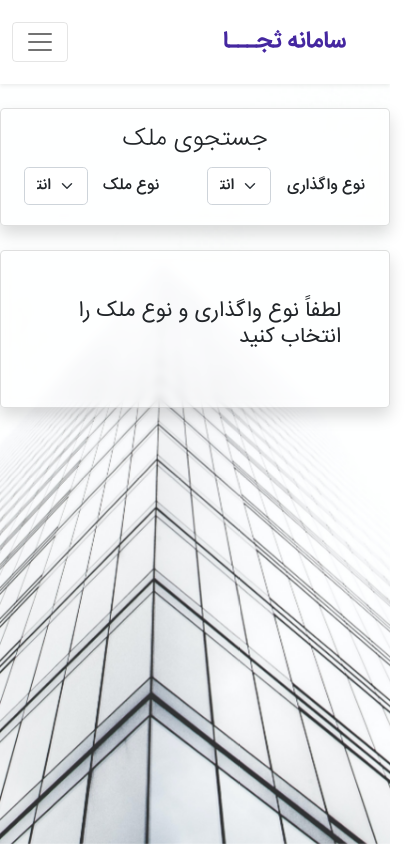
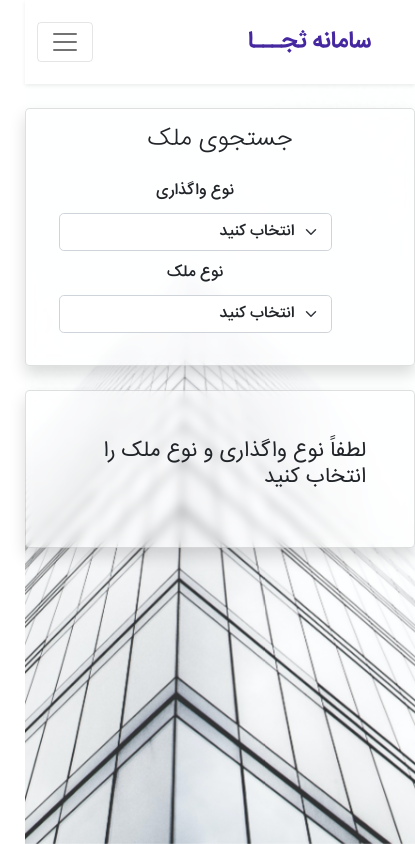
Before and after one commit to ssja-real-estate/website, a React (Create React App) app in the folder saja-react/: page /search-estate in a window 390 px wide. Shown: the whole page, 415 px wide, since content can reach past the window. Built offline with nearby package versions, Linux system fonts and the light colour scheme.

Commit message:
Implement responsive design for project screens

```diff
--- a/saja-react/src/global/states/globalStates.tsx
+++ b/saja-react/src/global/states/globalStates.tsx
@@ -1,4 +1,9 @@
 import { atom } from "recoil";
+
+enum UserRole {
+    Admin = "admin",
+    User = "user",
+}
 
 const isLoggedInAtom = atom({
     key: "loggedInState",
@@ -7,7 +12,7 @@ const isLoggedInAtom = atom({
 
 const userTypeAtom = atom({
     key: "userTypeState",
-    default: "admin",
+    default: UserRole.Admin,
 });
 
 export { isLoggedInAtom, userTypeAtom };
--- a/saja-react/src/screens/AddEstate/AddEstate.css
+++ b/saja-react/src/screens/AddEstate/AddEstate.css
@@ -12,7 +12,28 @@
 }
 .add-estate {
     top: 70px;
+    max-width: 100vw;
 }
 .add-estate-title {
     font-weight: 200;
 }
+.add-estate-form {
+    display: flex;
+    flex-direction: row;
+    justify-content: space-evenly;
+    align-items: center;
+    gap: 10px;
+}
+.form-select {
+    max-width: 70%;
+}
+label {
+    min-width: fit-content;
+}
+
+@media (max-width: 500px) {
+    .add-estate-form {
+        flex-direction: column;
+        width: 100vw;
+    }
+}
--- a/saja-react/src/screens/AddEstate/AddEstate.tsx
+++ b/saja-react/src/screens/AddEstate/AddEstate.tsx
@@ -32,10 +32,10 @@ function AddEstateScreen() {
                 className="add-estate card glass shadow rounded-3 py-3 px-4 my-4 sticky-top"
             >
                 <h2 className="add-estate-title text-center">ثبت ملک</h2>
-                <form className="add-estate-form input-group d-flex align-items-center">
+                <form className="add-estate-form">
                     <label htmlFor="delegationType">نوع واگذاری</label>
                     <Form.Select
-                        className="form-select rounded-3 my-1 me-3 ms-5"
+                        className="form-select rounded-3"
                         name="delegationType"
                         id="delegationType"
                         value={delegationType}
@@ -54,7 +54,7 @@ function AddEstateScreen() {
                     </Form.Select>
                     <label htmlFor="delegationType">نوع ملک</label>
                     <Form.Select
-                        className="form-select rounded-3 my-1 me-3"
+                        className="form-select rounded-3"
                         name="estateType"
                         id="estateType"
                         value={estateType}
--- a/saja-react/src/screens/Dashboard/Admin/Sidebar.tsx
+++ b/saja-react/src/screens/Dashboard/Admin/Sidebar.tsx
@@ -12,7 +12,7 @@ function AdminSidebar() {
             variants={crossfadeAnimation}
             initial="first"
             animate="second"
-            className="sidebar gap-1 card glass shadow rounded-3 text-center p-1"
+            className="sidebar gap-1 card glass shadow rounded-3 text-center p-1 my-2"
         >
             <OverlayTrigger
                 placement="left"
--- a/saja-react/src/screens/Dashboard/Admin/sections/Estates/Estates.tsx
+++ b/saja-react/src/screens/Dashboard/Admin/sections/Estates/Estates.tsx
@@ -78,7 +78,7 @@ function EstatesSection() {
 
     return (
         <div className="estates-section">
-            <div className="estates-filter card shadow p-4 mb-4">
+            <div className="estates-filter card shadow p-4 mb-4 sticky-top">
                 <Row md={4}>
                     <h4 className="fw-light">فیلتر نتایج</h4>
                     <div>
--- a/saja-react/src/screens/Dashboard/Dashboard.css
+++ b/saja-react/src/screens/Dashboard/Dashboard.css
@@ -9,6 +9,7 @@
     justify-content: center;
     align-items: center;
     min-height: 90vh;
+    overflow: hidden;
 }
 .dashboard {
     display: flex;
@@ -24,3 +25,15 @@
     width: 90vw;
     height: 80vh;
 }
+
+@media (max-width: 900px) {
+    .dashboard {
+        flex-direction: column;
+    }
+    .admin-dashboard-section {
+        width: 100vw;
+    }
+    .sidebar {
+        flex-direction: row;
+    }
+}
--- a/saja-react/src/screens/Dashboard/User/Sidebar.tsx
+++ b/saja-react/src/screens/Dashboard/User/Sidebar.tsx
@@ -12,7 +12,7 @@ function UserSidebar() {
             variants={crossfadeAnimation}
             initial="first"
             animate="second"
-            className="sidebar gap-1 card glass shadow rounded-3 text-center p-1"
+            className="sidebar gap-1 card glass shadow rounded-3 text-center p-1 my-2"
         >
             <OverlayTrigger
                 placement="left"
--- a/saja-react/src/screens/Home/Home.css
+++ b/saja-react/src/screens/Home/Home.css
@@ -18,4 +18,11 @@
     align-items: center;
     height: 200px;
     width: 500px;
+    max-width: 90vw;
+    text-align: center;
 }
+.app-description {
+    text-align: justify;
+    max-width: 80vw;
+    color: #333333;
+}
--- a/saja-react/src/screens/Home/Home.tsx
+++ b/saja-react/src/screens/Home/Home.tsx
@@ -12,7 +12,7 @@ function HomeScreen() {
                 className="content"
             >
                 <h1 className="fw-light">سامانه ثبت و جستجوی املاک</h1>
-                <p>
+                <p className="app-description py-3">
                     لورم ایپسوم متن ساختگی با تولید سادگی نامفهوم از صنعت چاپ، و
                     با استفاده از طراحان گرافیک است، چاپگرها و متون بلکه روزنامه
                     و مجله در ستون و سطرآنچنان که لازم است، و برای شرایط فعلی
--- a/saja-react/src/screens/SearchEstate/SearchEstate.css
+++ b/saja-react/src/screens/SearchEstate/SearchEstate.css
@@ -12,7 +12,28 @@
 }
 .search-estate {
     top: 70px;
+    max-width: 100vw;
 }
 .search-estate-title {
     font-weight: 200;
 }
+.search-estate-form {
+    display: flex;
+    flex-direction: row;
+    justify-content: space-evenly;
+    align-items: center;
+    gap: 10px;
+}
+.form-select {
+    max-width: 70%;
+}
+label {
+    min-width: fit-content;
+}
+
+@media (max-width: 500px) {
+    .search-estate-form {
+        flex-direction: column;
+        width: 100vw;
+    }
+}
--- a/saja-react/src/screens/SearchEstate/SearchEstate.tsx
+++ b/saja-react/src/screens/SearchEstate/SearchEstate.tsx
@@ -32,10 +32,10 @@ function SearchEstateScreen() {
                 className="search-estate card glass shadow rounded-3 py-3 px-4 my-4 sticky-top"
             >
                 <h2 className="search-estate-title text-center">جستجوی ملک</h2>
-                <form className="search-estate-form input-group d-flex align-items-center">
+                <form className="search-estate-form py-3">
                     <label htmlFor="delegationType">نوع واگذاری</label>
                     <Form.Select
-                        className="form-select rounded-3 my-1 me-3 ms-5"
+                        className="form-select rounded-3"
                         name="delegationType"
                         id="delegationType"
                         value={delegationType}
@@ -54,7 +54,7 @@ function SearchEstateScreen() {
                     </Form.Select>
                     <label htmlFor="delegationType">نوع ملک</label>
                     <Form.Select
-                        className="form-select rounded-3 my-1 me-3"
+                        className="form-select rounded-3"
                         name="estateType"
                         id="estateType"
                         value={estateType}
```
